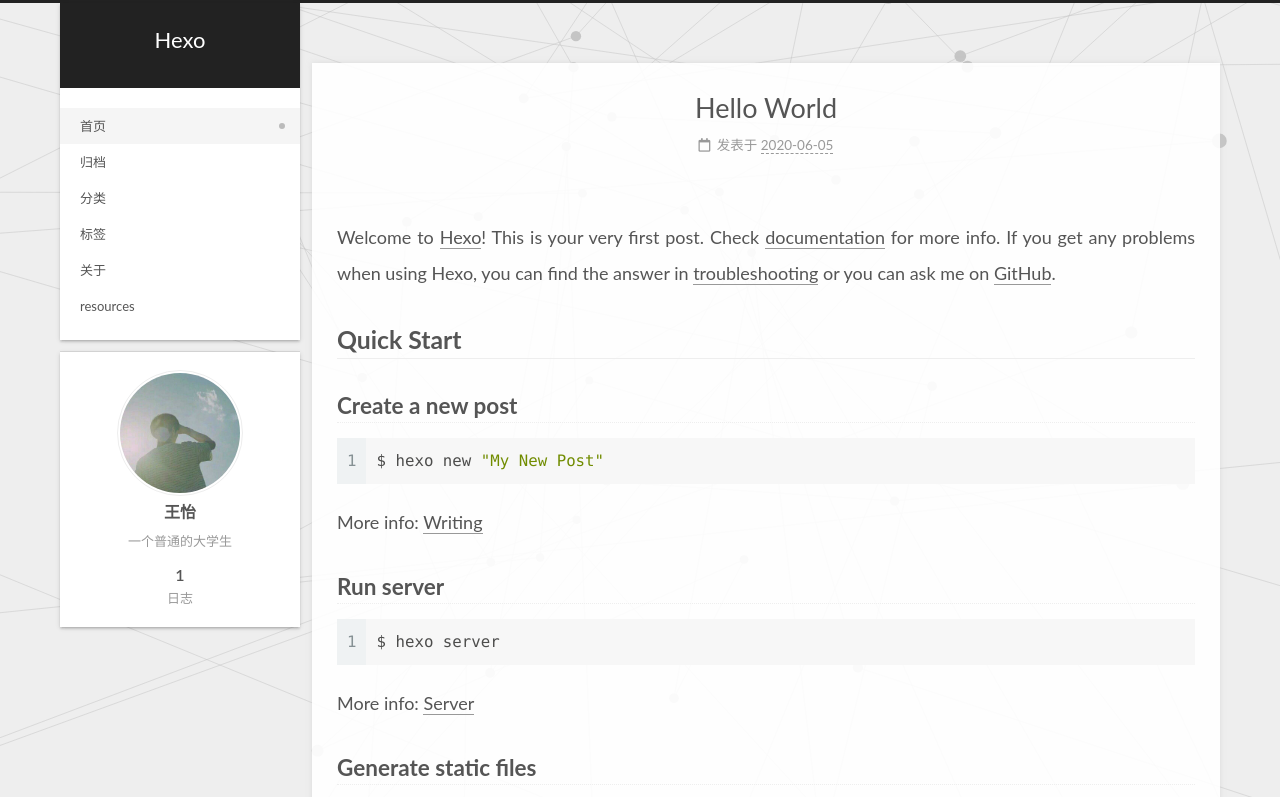
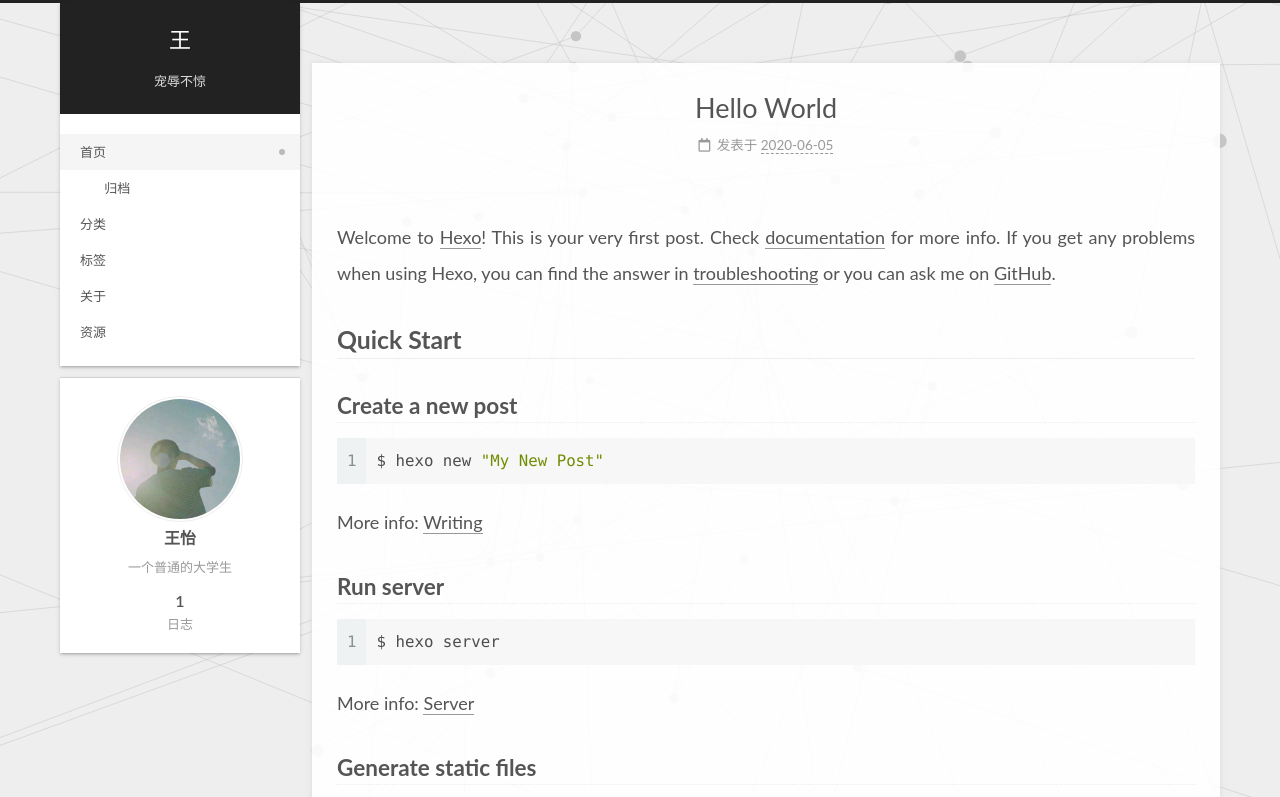
Before and after one commit to wycyz99/wycyz99.github.io, a plain HTML site: page index.html in a window 1280 px wide. Shown: the top 797 px of the page. Drawn offline with Linux system fonts and the light colour scheme.

Commit message:
Site updated: 2020-06-06 15:05:36

```diff
--- a/css/main.css
+++ b/css/main.css
@@ -1175,7 +1175,7 @@ pre .javascript .function {
 }
 .links-of-author a::before,
 .links-of-author span.exturl::before {
-  background: #ff663d;
+  background: #dff;
   border-radius: 50%;
   content: ' ';
   display: inline-block;
--- a/index.html
+++ b/index.html
@@ -22,9 +22,9 @@
 
   <meta name="description" content="一个普通的大学生">
 <meta property="og:type" content="website">
-<meta property="og:title" content="Hexo">
+<meta property="og:title" content="王">
 <meta property="og:url" content="http://yoursite.com/index.html">
-<meta property="og:site_name" content="Hexo">
+<meta property="og:site_name" content="王">
 <meta property="og:description" content="一个普通的大学生">
 <meta property="og:locale" content="zh_CN">
 <meta property="article:author" content="王怡">
@@ -43,7 +43,7 @@
   };
 </script>
 
-  <title>Hexo</title>
+  <title>王</title>
 
 
 
@@ -94,10 +94,10 @@
 
     <a href="/" class="brand" rel="start">
       <span class="logo-line-before"><i></i></span>
-      <h1 class="site-title">Hexo</h1>
+      <h1 class="site-title">王</h1>
       <span class="logo-line-after"><i></i></span>
     </a>
-      <p class="site-subtitle" itemprop="description"> </p>
+      <p class="site-subtitle" itemprop="description">宠辱不惊</p>
   </div>
 
   <div class="site-nav-right">
@@ -118,7 +118,7 @@
   </li>
         <li class="menu-item menu-item-archives">
 
-    <a href="/archives/" rel="section"><i class="archive fa-fw"></i>归档</a>
+    <a href="/archives/" rel="section"><i class="fa fa-file-archive-o#归档 fa-fw"></i>归档</a>
 
   </li>
         <li class="menu-item menu-item-categories">
@@ -138,7 +138,7 @@
   </li>
         <li class="menu-item menu-item-resources">
 
-    <a href="/resources/" rel="section"><i class="download fa-fw"></i>resources</a>
+    <a href="/resources/" rel="section"><i class="download fa-fw"></i>资源</a>
 
   </li>
   </ul>
@@ -177,7 +177,7 @@
     </span>
 
     <span hidden itemprop="publisher" itemscope itemtype="http://schema.org/Organization">
-      <meta itemprop="name" content="Hexo">
+      <meta itemprop="name" content="王">
     </span>
       <header class="post-header">
         <h2 class="post-title" itemprop="name headline">
```
Also changed, not shown: 2020/06/05/hello-world/index.html (+7 -7 lines), about/index.html (+6 -6 lines), archives/2020/06/index.html (+7 -7 lines), archives/2020/index.html (+7 -7 lines), archives/index.html (+7 -7 lines), categories/index.html (+6 -6 lines), lib/three/README.html (+7 -7 lines), resources/index.html (+6 -6 lines), tags/index.html (+6 -6 lines).
